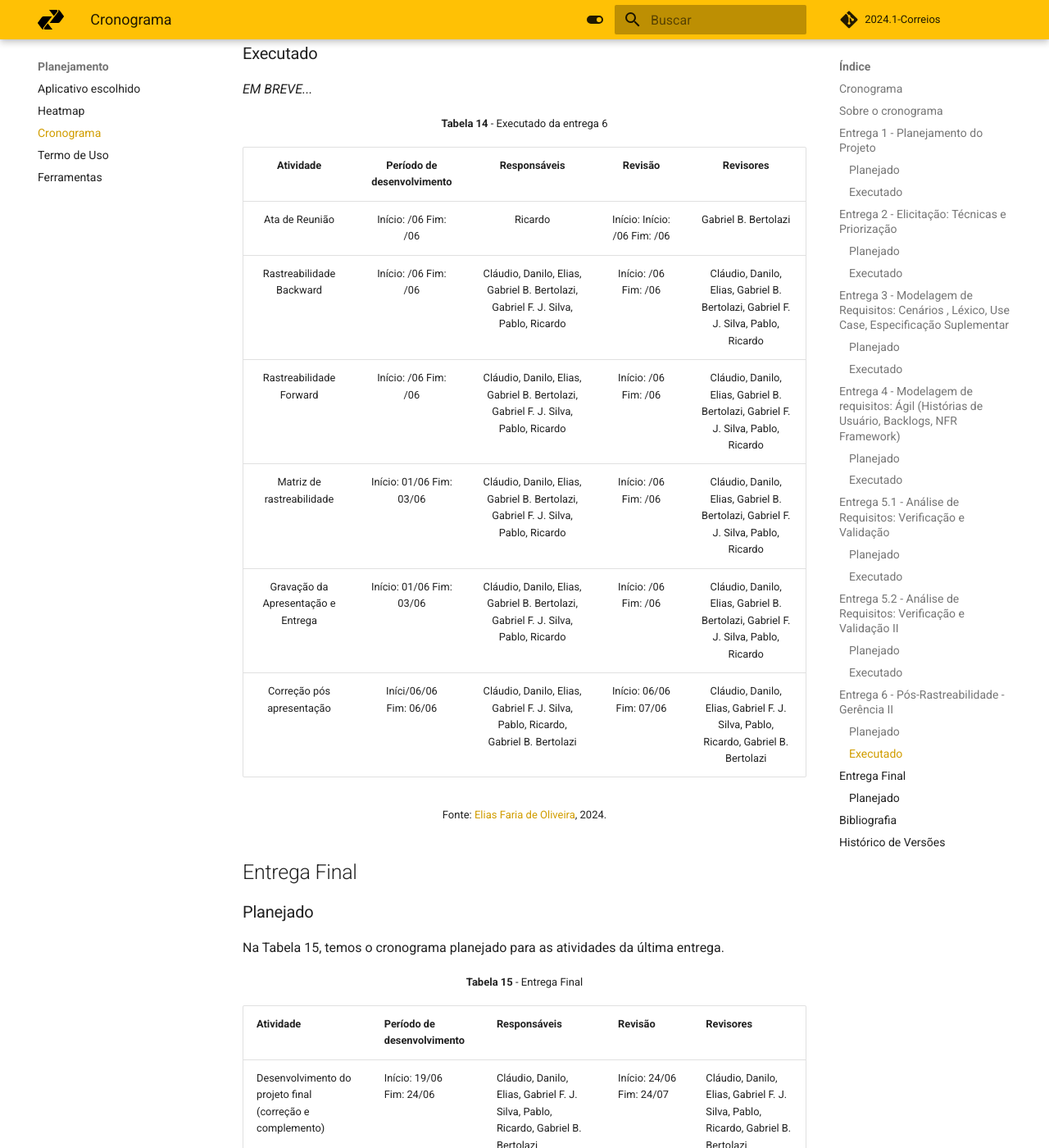
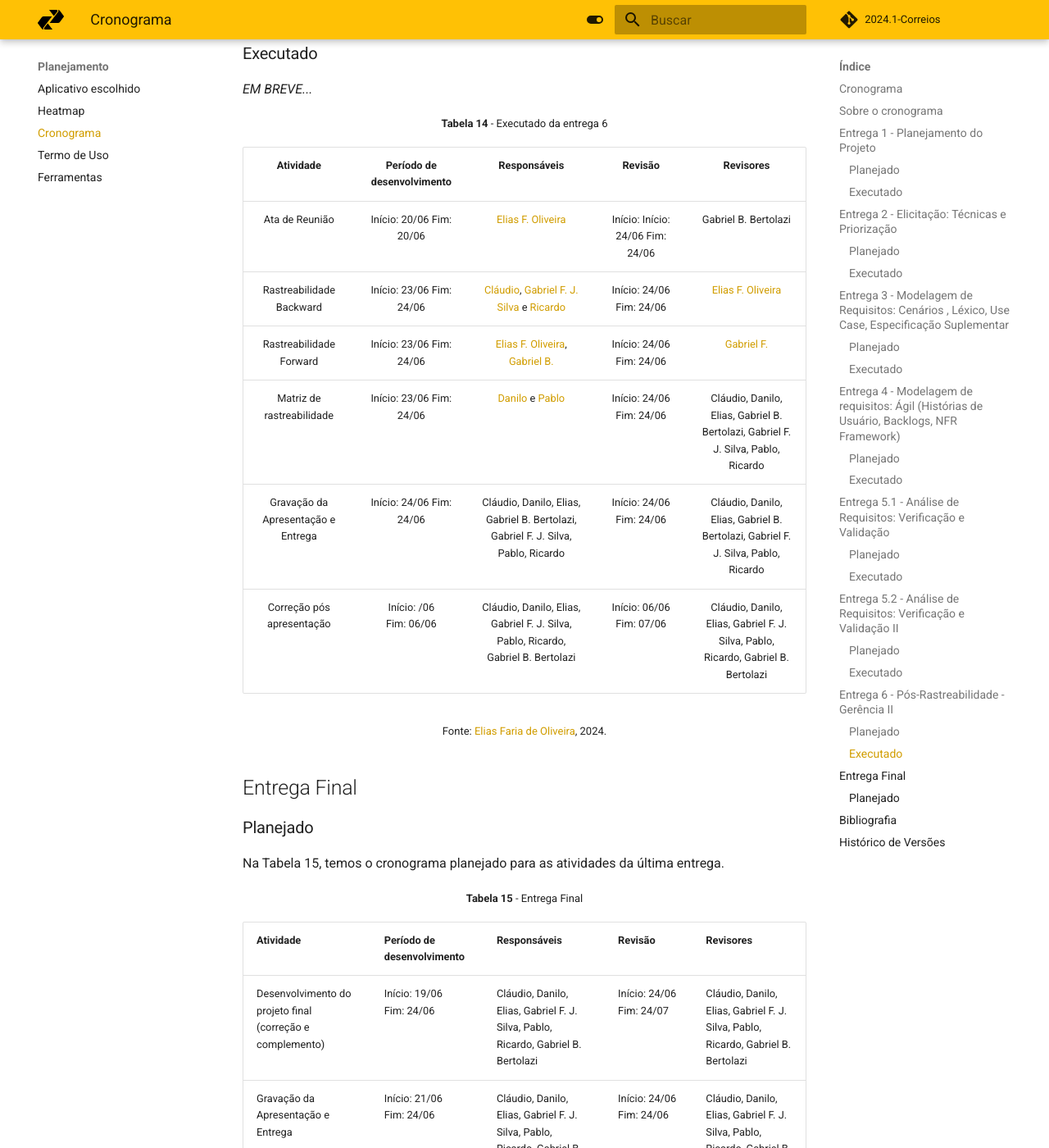
Before and after one commit to Requisitos-de-Software/2024.1-Serasa, an MkDocs documentation site: the page built from docs/planejamento/cronograma.md, in a window 1280 px wide and 1400 px high, scrolled down 12403 px. Shown: the whole window at 82% size. Built offline with MkDocs 1.6.1 and Material for MkDocs 9.7.7, drawn with Linux system fonts in a browser that asks for light colours; comment, search, counter and statistics services are not loaded; some of the changed text lies outside the part shown.

Commit message:
add chronogram

```diff
--- a/docs/planejamento/cronograma.md
+++ b/docs/planejamento/cronograma.md
@@ -258,12 +258,12 @@ Na Tabela 2, está o cronograma executado nas atividades da primeira entrega.
 
 | Atividade | Período de desenvolvimento | Responsáveis | Revisão | Revisores |
 | :---: | :---: | :---: | :---: | :---: |
-| Ata de Reunião | Início: /06 Fim: /06 | Ricardo | Início: Início: /06 Fim: /06 | Gabriel B. Bertolazi |
-| Rastreabilidade Backward | Início: /06 Fim: /06| Cláudio, Danilo, Elias, Gabriel B. Bertolazi, Gabriel F. J. Silva, Pablo, Ricardo | Início: /06 Fim: /06 | Cláudio, Danilo, Elias, Gabriel B. Bertolazi, Gabriel F. J. Silva, Pablo, Ricardo |
-| Rastreabilidade Forward | Início: /06 Fim: /06 | Cláudio, Danilo, Elias, Gabriel B. Bertolazi, Gabriel F. J. Silva, Pablo, Ricardo | Início: /06 Fim: /06 | Cláudio, Danilo, Elias, Gabriel B. Bertolazi, Gabriel F. J. Silva, Pablo, Ricardo |
-| Matriz de rastreabilidade | Início: 01/06 Fim: 03/06  | Cláudio, Danilo, Elias, Gabriel B. Bertolazi, Gabriel F. J. Silva, Pablo, Ricardo | Início: /06 Fim: /06  | Cláudio, Danilo, Elias, Gabriel B. Bertolazi, Gabriel F. J. Silva, Pablo, Ricardo |
-| Gravação da Apresentação e Entrega | Início: 01/06 Fim: 03/06  | Cláudio, Danilo, Elias, Gabriel B. Bertolazi, Gabriel F. J. Silva, Pablo, Ricardo | Início: /06 Fim: /06  | Cláudio, Danilo, Elias, Gabriel B. Bertolazi, Gabriel F. J. Silva, Pablo, Ricardo |
-| Correção pós apresentação | Iníci/06/06  <br>Fim: 06/06 | Cláudio, Danilo, Elias, Gabriel F. J. Silva, Pablo, Ricardo, Gabriel B. Bertolazi | Início: 06/06  <br>Fim: 07/06 | Cláudio, Danilo, Elias, Gabriel F. J. Silva, Pablo, Ricardo, Gabriel B. Bertolazi |
+| Ata de Reunião | Início: 20/06 Fim: 20/06 | [Elias F. Oliveira][EliasGH] | Início: Início: 24/06 Fim: 24/06 | Gabriel B. Bertolazi |
+| Rastreabilidade Backward | Início: 23/06 Fim: 24/06| [Cláudio][ClaudioGH], [Gabriel F. J. Silva][GabrielFGH] e [Ricardo][RicardoGH] | Início: 24/06 Fim: 24/06  | [Elias F. Oliveira][EliasGH] |
+| Rastreabilidade Forward | Início: 23/06 Fim: 24/06 | [Elias F. Oliveira][EliasGH], [Gabriel B.][GabrielBGH] | Início: 24/06  Fim: 24/06  | [Gabriel F.][GabrielFGH] |
+| Matriz de rastreabilidade | Início: 23/06 Fim: 24/06  | [Danilo][DaniloGH] e [Pablo][PabloGH] | Início: 24/06 Fim: 24/06  | Cláudio, Danilo, Elias, Gabriel B. Bertolazi, Gabriel F. J. Silva, Pablo, Ricardo |
+| Gravação da Apresentação e Entrega | Início: 24/06 Fim: 24/06  | Cláudio, Danilo, Elias, Gabriel B. Bertolazi, Gabriel F. J. Silva, Pablo, Ricardo | Início: 24/06  Fim: 24/06   | Cláudio, Danilo, Elias, Gabriel B. Bertolazi, Gabriel F. J. Silva, Pablo, Ricardo |
+| Correção pós apresentação | Início: /06  <br>Fim: 06/06 | Cláudio, Danilo, Elias, Gabriel F. J. Silva, Pablo, Ricardo, Gabriel B. Bertolazi | Início: 06/06  <br>Fim: 07/06 | Cláudio, Danilo, Elias, Gabriel F. J. Silva, Pablo, Ricardo, Gabriel B. Bertolazi |
 
 <font size="2"><p style="text-align: center">Fonte: [Elias Faria de Oliveira](https://github.com/EliasOliver21), 2024.</p></font>
 
@@ -307,3 +307,13 @@ Disponível em:
 | `1.5` | 01/05/2024 | Correção da data de gravação da entrega 2 | [Gabriel F. J. Silva](https://github.com/MMcLovin) | [Pablo S. Costa](https://github.com/pabloheika) |
 | `1.6` | 20/05/2024 | Ajuste Cronograma planejado e Adiciona cronograma executado da entrega 3  | [Elias](https://github.com/EliasOliveira21) | [Danilo Carvalho](https://github.com/Danilo-Carvalho-Antunes)|
 | `1.7` | 27/05/2024 | Ajuste Cronograma planejado e Adiciona cronograma executado da entrega 4  | [Gabriel B. Bertolazi](https://github.com/Bertolazi) | [Elias](https://github.com/EliasOliveira21)|
+| `1.8` | 24/06/2024 | Adiciona cronograma executado da entrega 6 | [Elias](https://github.com/EliasOliveira21) | [Danilo Carvalho](https://github.com/Danilo-Carvalho-Antunes)|
+
+
+[ClaudioGH]: https://github.com/claudiohsc
+[DaniloGH]: https://github.com/Danilo-Carvalho-Antunes
+[EliasGH]: https://github.com/EliasOliver21
+[GabrielBGH]: https://github.com/Bertolazi
+[GabrielFGH]: https://github.com/MMcLovin
+[PabloGH]: https://github.com/pabloheika
+[RicardoGH]: https://www.github.com/avmricardo
```
